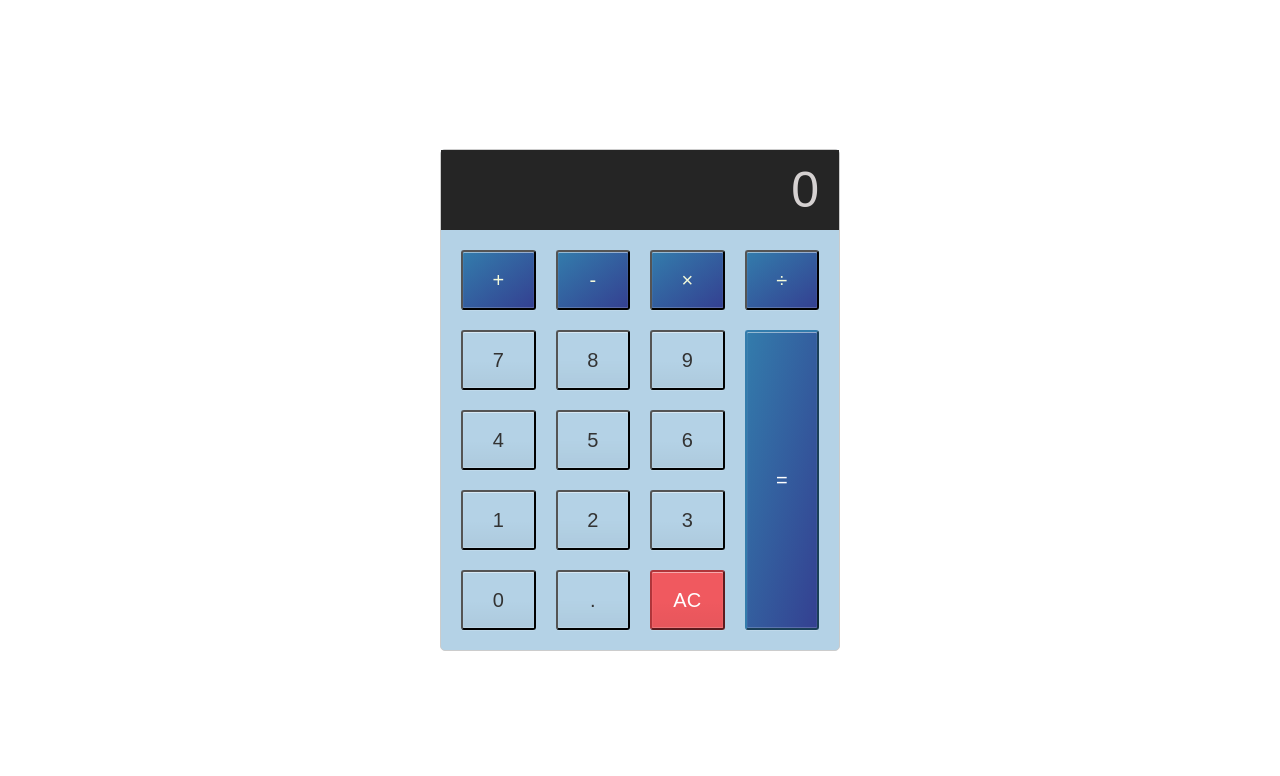
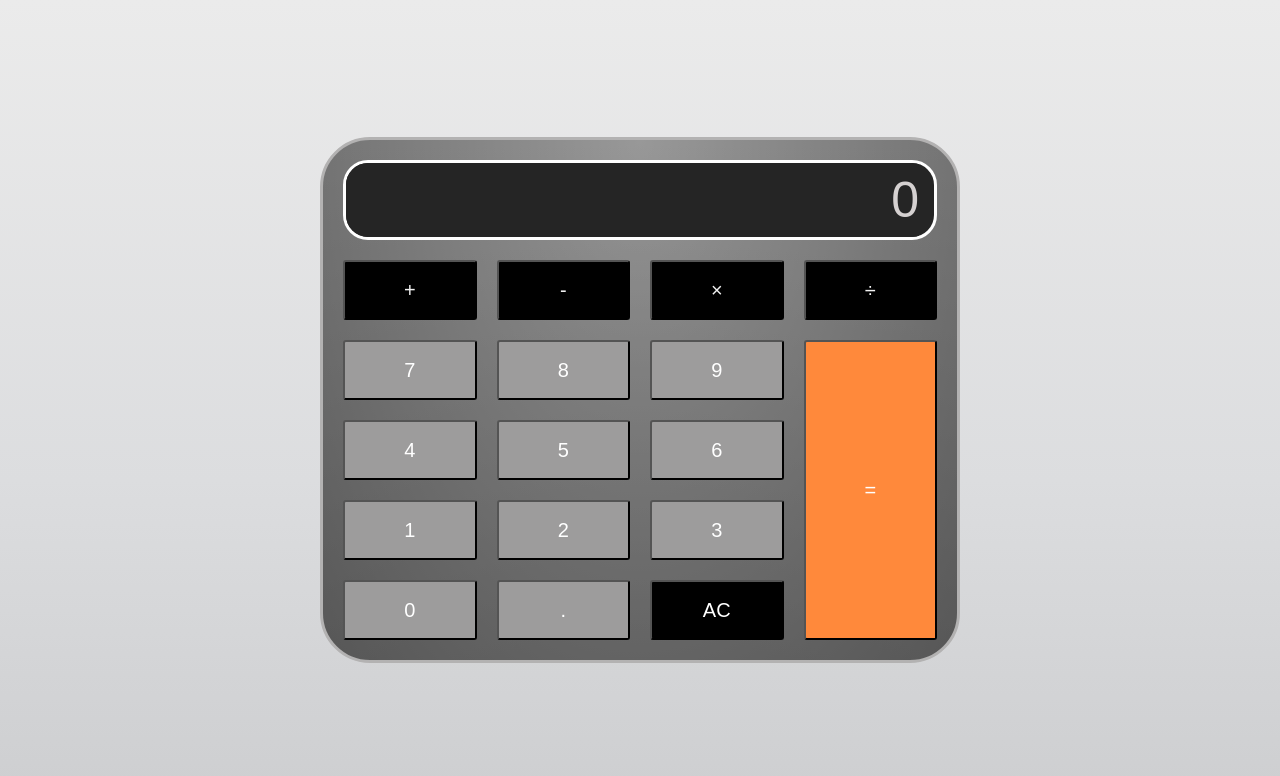
Before and after one commit to gregoriogallo/Calculator, a plain HTML site: page index.html in a window 1280 px wide. Drawn offline with Linux system fonts and the light colour scheme.

Commit message:
Changed Css of Calculator

```diff
--- a/index.html
+++ b/index.html
@@ -11,11 +11,11 @@
 <head></head>
 <body>
 
-
+<div class="background">
   <div class="calculator">
-
-    <input type="text" class="calculator-screen" value="0" disabled />
-
+<div class="calculator-screen">
+    <input type="text" class="screen" value="0" disabled />
+  </div>
     <div class="calculator-keys">
 
       <button type="button" class="operator" value="+">+</button>
@@ -47,7 +47,7 @@
     </div>
   </div>
 
-
   <script src="script.js"></script>
+</div>
 </body>
 </html>
--- a/script.js
+++ b/script.js
@@ -39,7 +39,7 @@ function calculate(firstOperand, secondOperand, operator) {
   }
 
 function updateDisplay() {
-    const display = document.querySelector('.calculator-screen');
+    const display = document.querySelector('.screen');
 
     display.value = calculator.displayValue;
 }
--- a/style.css
+++ b/style.css
@@ -3,7 +3,12 @@ html {
     box-sizing: border-box;
 
   }
+  .background{
+    background-image: linear-gradient(to top, #c4c5c7 0%, #dcdddf 52%, #ebebeb 100%);
+  width: 100%;
+  height: 100em;
 
+  }
   *, *::before, *::after {
     margin: 0;
     padding: 0;
@@ -11,75 +16,83 @@ html {
   }
 
   .calculator {
-    border: 1px solid #ccc;
-    border-radius: 5px;
+    border: 3px solid rgb(179, 178, 178);
+    border-radius: 50px;
     position: absolute;
     top: 50%;
     left: 50%;
     transform: translate(-50%, -50%);
-    width: 400px;
-    background-color: #b4d2e6;
+    width: 50%;
+
+    background: linear-gradient(to bottom, rgba(255,255,255,0.15) 0%, rgba(0,0,0,0.15) 100%), radial-gradient(at top center, rgba(255,255,255,0.40) 0%, rgba(0,0,0,0.40) 120%) #989898;
+ background-blend-mode: multiply,multiply;
   }
 
-  .calculator-screen {
+ .screen {
     width: 100%;
     font-size: 5rem;
-    height: 80px;
-    border: none;
-    background-color: #252525;
+    margin-right: 15px;
     color: rgb(213, 209, 209);
     text-align: right;
-    padding-right: 20px;
-    padding-left: 10px;
+
+
   }
+  input.screen {
+  background-color: #252525;
+  border: hidden;
+  }
+  .calculator-screen {
+    display: flex;
+    border: 3px solid white;
+    border-radius: 25px;
+  justify-content: center;
+  height: 80px;
+  margin-right: 20px;
+  margin-left: 20px;
+  margin-top: 20px;
+  background-color: #252525;
+  overflow: hidden;
+  }
+
 
   button {
     height: 60px;
     background-color: #fff;
     border-radius: 3px;
-
-    background-color: transparent;
+    background-color: rgb(157, 156, 156);
     font-size: 2rem;
-    color: rgb(51, 51, 51);
-    background-image: linear-gradient(to bottom,transparent,transparent 50%,rgba(0,0,0,.04));
-    box-shadow: inset 0 0 0 1px rgba(255,255,255,.05), inset 0 1px 0 0 rgba(255,255,255,.45), inset 0 -1px 0 0 rgba(255,255,255,.15), 0 1px 0 0 rgba(255,255,255,.15);
-    text-shadow: 1 1px rgba(255, 255, 255, 0.476);
+    color: rgb(255, 255, 255);
+    border-color: #000000;
   }
 
 .operator {
-color: rgb(244, 250, 218);
+color: rgb(241, 241, 241);
 }
 
-  .number:hover {
-    background-image: linear-gradient(to bottom right, #acacac, rgb(117, 117, 117));
-    color: white;
-}
 
   .operator {
 
-    background-image: linear-gradient(to bottom right, #337cac, rgb(52, 64, 145));
+    background-color: rgb(0, 0, 0);
   }
 
   .all-clear {
-    background-color: #f0595f;
-    border-color: #b0353a;
+    background-color: #000000;
+    border-color: #000000;
     color: #fff;
   }
 
-  .all-clear:hover {
-    background-color: #f17377;
-  }
+
 
   .equal-sign {
-    background-color: #2e86c0;
-    border-color: #337cac;
+    background-color: #ff893b;
+    border-color: #000000;
     color: #fff;
     height: 100%;
     grid-area: 2 / 4 / 6 / 5;
   }
 
   .equal-sign:hover {
-    background-color: #4e9ed4;
+    background-color: hsl(26, 100%, 59%)100%, 59%);
   }
 
   .calculator-keys {
```
